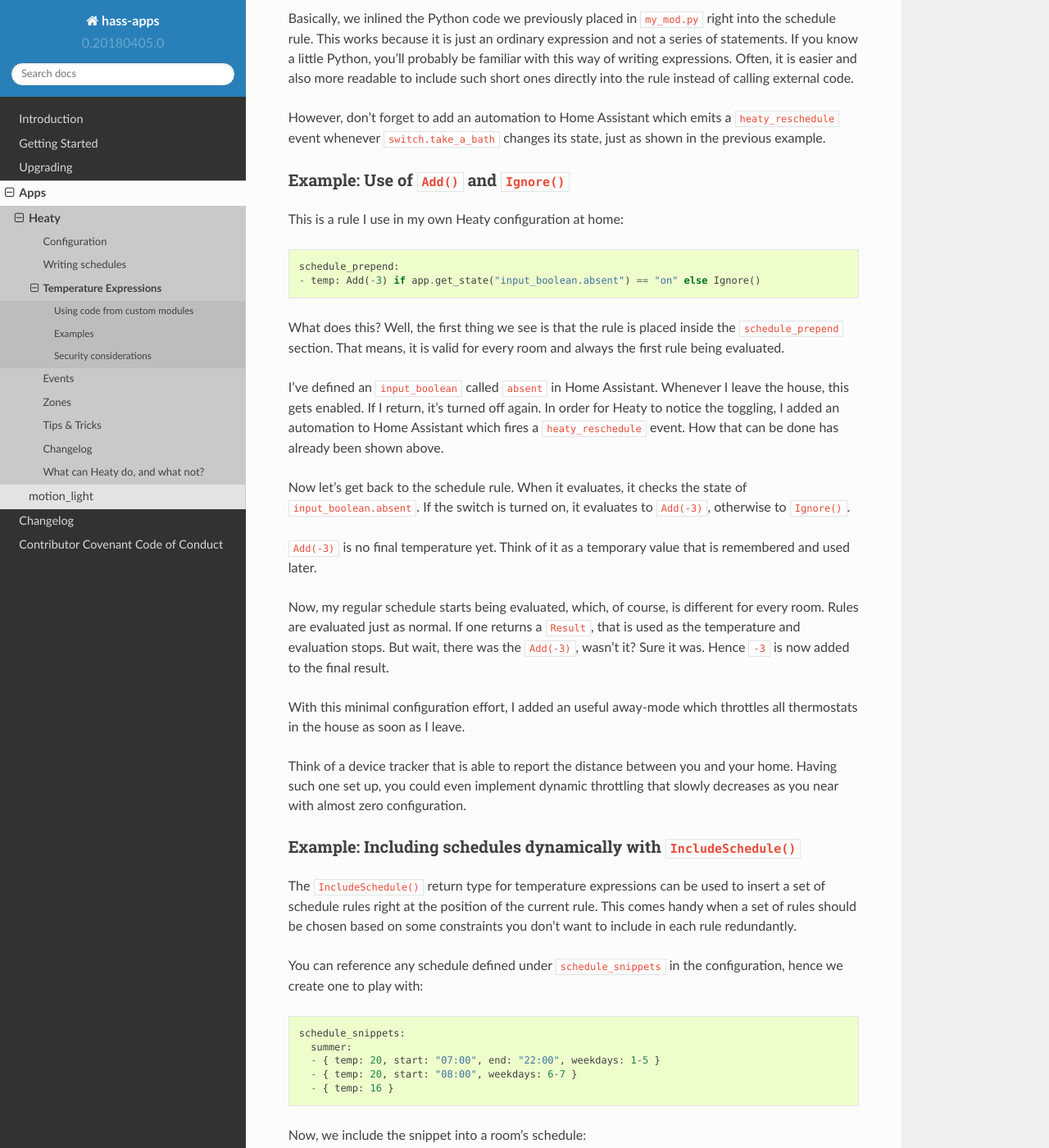
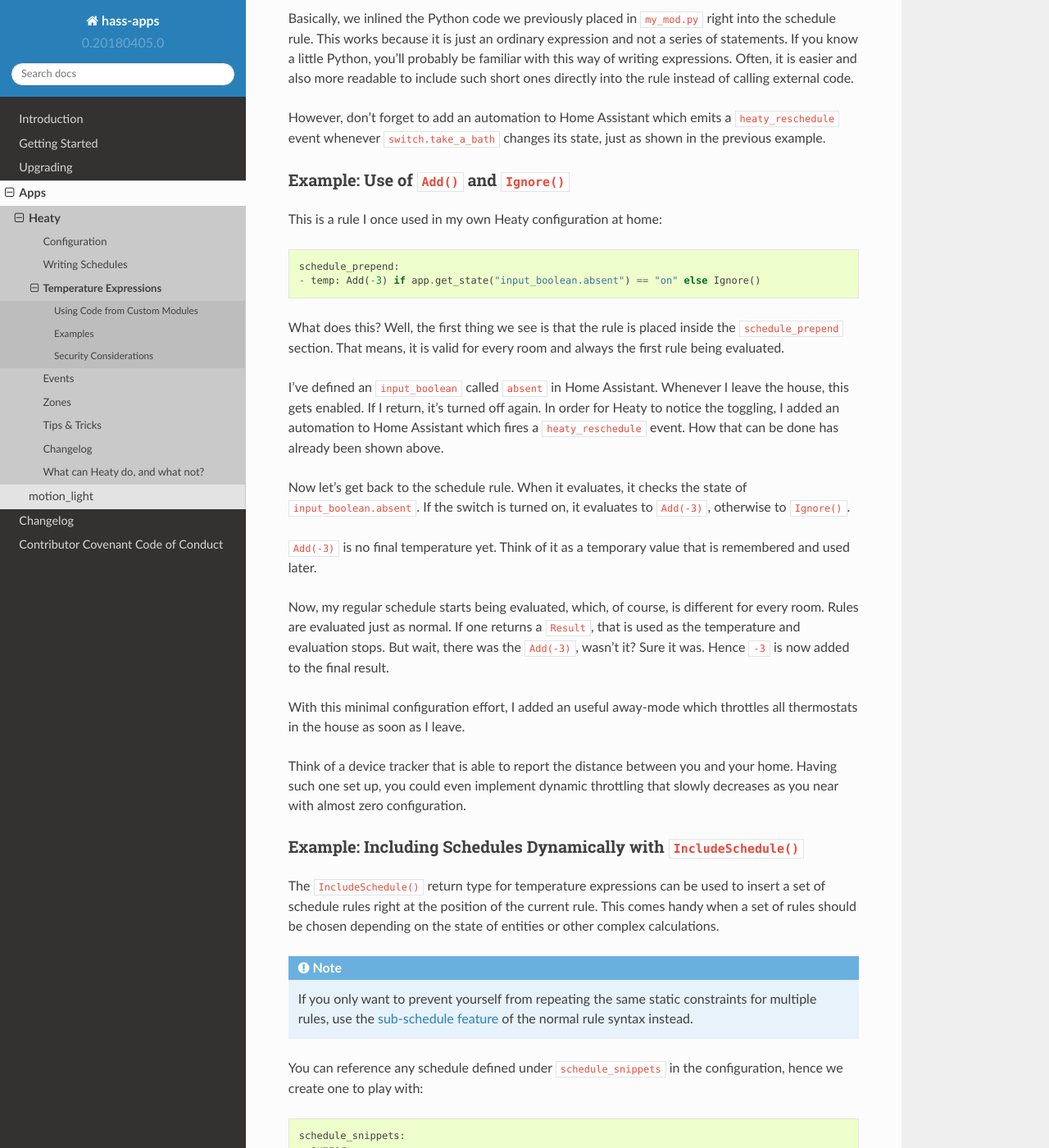
Before and after one commit to bob1de/hass-apps, a Sphinx documentation site: the page built from docs/apps/heaty/temperature-expressions.rst, in a window 1280 px wide and 1400 px high, scrolled down 3230 px. Shown: the whole window at 82% size. Built offline with Sphinx 7.4.7 and the Read the Docs theme 2.0.0, drawn with Linux system fonts in a browser that asks for light colours; some of the changed text lies outside the part shown.

Commit message:
[heaty] Changed title capitalization in docs

```diff
--- a/docs/apps/heaty/temperature-expressions.rst
+++ b/docs/apps/heaty/temperature-expressions.rst
@@ -62,7 +62,7 @@ expressions:
   is ``"off"`` (case-insensitive)
 
 
-Using code from custom modules
+Using Code from Custom Modules
 ------------------------------
 
 You can easily make your own code available inside temperature
@@ -88,7 +88,7 @@ being overwritten.
 Examples
 --------
 
-Example: Use of an external module
+Example: Use of an External Module
 ~~~~~~~~~~~~~~~~~~~~~~~~~~~~~~~~~~
 
 Imagine you have a module which makes some more complex decisions
@@ -151,7 +151,8 @@ to 19 degrees.
 You should be able to extend the ``get_temp`` function to include
 functionality for other rooms now as well.
 
-Example: Inlining temperature expressions into schedules
+
+Example: Inlining Temperature Expressions into Schedules
 ~~~~~~~~~~~~~~~~~~~~~~~~~~~~~~~~~~~~~~~~~~~~~~~~~~~~~~~~
 
 The previous example demonstrated how custom modules can be used in
@@ -176,10 +177,11 @@ However, don't forget to add an automation to Home Assistant which
 emits a ``heaty_reschedule`` event whenever ``switch.take_a_bath``
 changes its state, just as shown in the previous example.
 
+
 Example: Use of ``Add()`` and ``Ignore()``
 ~~~~~~~~~~~~~~~~~~~~~~~~~~~~~~~~~~~~~~~~~~
 
-This is a rule I use in my own Heaty configuration at home:
+This is a rule I once used in my own Heaty configuration at home:
 
 ::
 
@@ -217,14 +219,21 @@ you and your home. Having such one set up, you could even implement
 dynamic throttling that slowly decreases as you near with almost zero
 configuration.
 
-Example: Including schedules dynamically with ``IncludeSchedule()``
+
+Example: Including Schedules Dynamically with ``IncludeSchedule()``
 ~~~~~~~~~~~~~~~~~~~~~~~~~~~~~~~~~~~~~~~~~~~~~~~~~~~~~~~~~~~~~~~~~~~
 
 The ``IncludeSchedule()`` return type for temperature expressions can
 be used to insert a set of schedule rules right at the position of the
 current rule. This comes handy when a set of rules should be chosen
-based on some constraints you don't want to include in each rule
-redundantly.
+depending on the state of entities or other complex calculations.
+
+.. note::
+
+   If you only want to prevent yourself from repeating the same static
+   constraints for multiple rules, use the `sub-schedule feature
+   <writing-schedules.html#rules-with-sub-schedules>`_ of the normal
+   rule syntax instead.
 
 You can reference any schedule defined under ``schedule_snippets`` in
 the configuration, hence we create one to play with:
@@ -262,7 +271,8 @@ It has to be noted that splitting up schedules doesn't bring any extra
 power to Heaty's scheduling capabilities, but it can make configurations
 much more readable as they grow.
 
-Example: What to use ``Break()`` for
+
+Example: What to Use ``Break()`` for
 ~~~~~~~~~~~~~~~~~~~~~~~~~~~~~~~~~~~~
 
 The ``Break`` return type is most useful for disabling Heaty's
@@ -275,7 +285,8 @@ implement a schedule on/off switch with it, like so:
     - temp: Break() if app.get_state("input_boolean.heating_schedule") == "off" else Ignore()
 
 
-Security considerations
+
+Security Considerations
 -----------------------
 
 It has to be noted that temperature expressions are evaluated using
--- a/docs/apps/heaty/tips-and-tricks.rst
+++ b/docs/apps/heaty/tips-and-tricks.rst
@@ -6,7 +6,7 @@ and tips for configuring Heaty in various (maybe not so common) usage
 scenarios.
 
 
-Using Heaty without schedules
+Using Heaty without Schedules
 -----------------------------
 
 Schedules are not mandatory when using Heaty. It is perfectly valid to
@@ -17,7 +17,7 @@ To do so, just leave out everything that is related to schedules in
 your ``apps.yaml``.
 
 
-Using ordinary switches as thermostats
+Using Ordinary Switches as Thermostats
 --------------------------------------
 
 Sometimes users want to control ordinary on/off switches instead of
@@ -43,7 +43,7 @@ As always, the detailled description of each setting can be found in
 the sample configuration.
 
 
-Schedule rules with dynamic start and end times
+Schedule Rules with Dynamic Start and End Times
 -----------------------------------------------
 
 The start and end time of a schedule rule are always static. They can't be
--- a/docs/apps/heaty/writing-schedules.rst
+++ b/docs/apps/heaty/writing-schedules.rst
@@ -1,4 +1,4 @@
-Writing schedules
+Writing Schedules
 =================
 
 A schedule controls the temperature in a room over time. It consists
@@ -16,7 +16,7 @@ degrees, nothing else. Of course, schedules wouldn't make a lot
 sense if they couldn't do more than that.
 
 
-Basic scheduling based on time of the day
+Basic Scheduling Based on Time of the Day
 ~~~~~~~~~~~~~~~~~~~~~~~~~~~~~~~~~~~~~~~~~
 
 Here is another one:
@@ -134,7 +134,7 @@ no decimal values.
 All constraints you define need to be fulfilled for the rule to match.
 
 
-Rules with sub-schedules
+Rules with Sub-Schedules
 ~~~~~~~~~~~~~~~~~~~~~~~~
 
 Imagine you need to turn on heating three times a day for one hour,
--- a/docs/apps/heaty/zones.rst
+++ b/docs/apps/heaty/zones.rst
@@ -19,7 +19,7 @@ This zone, named ``upstairs``, contains the rooms ``bathroom`` and
 customize our zone to be really useful.
 
 
-Statistical parameters
+Statistical Parameters
 ----------------------
 
 Heaty supports collecting different statistical parameters, which are
```
